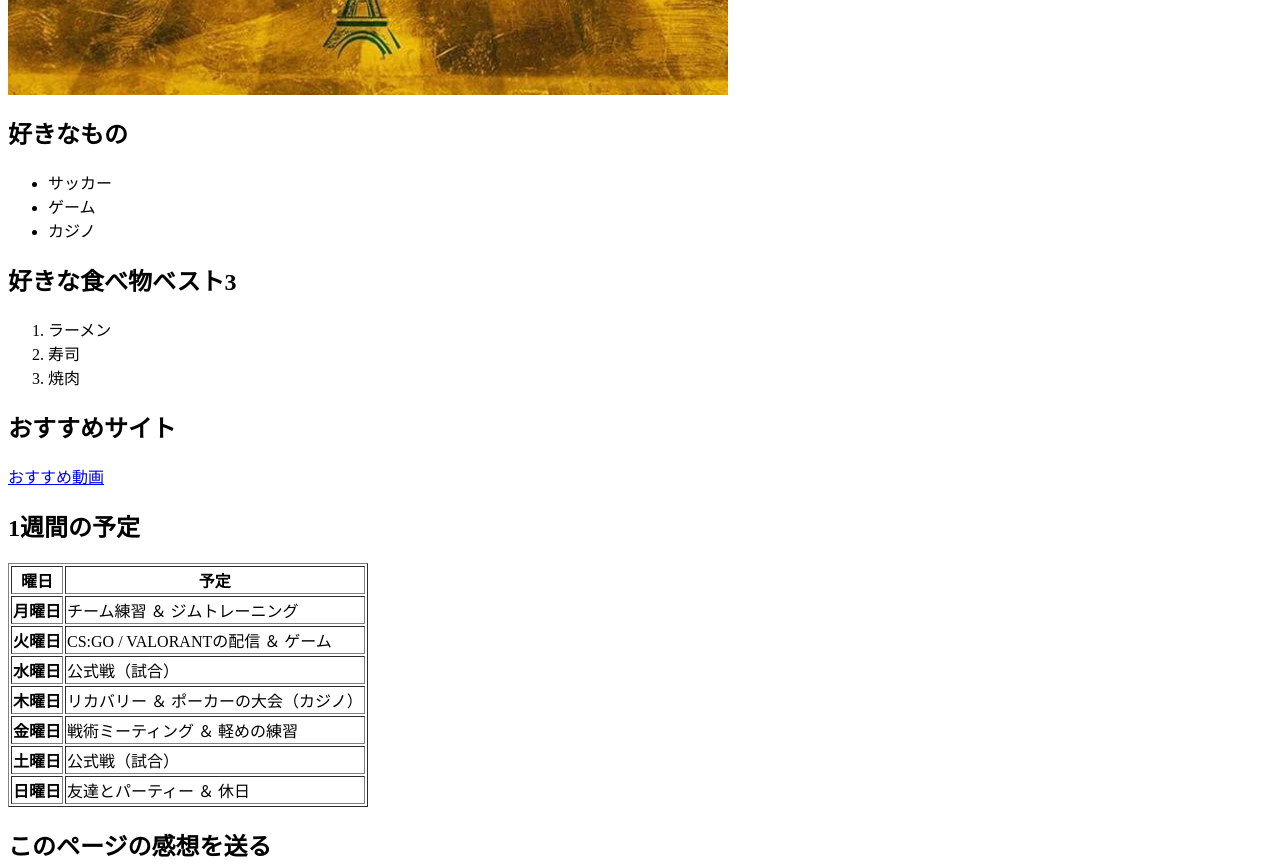
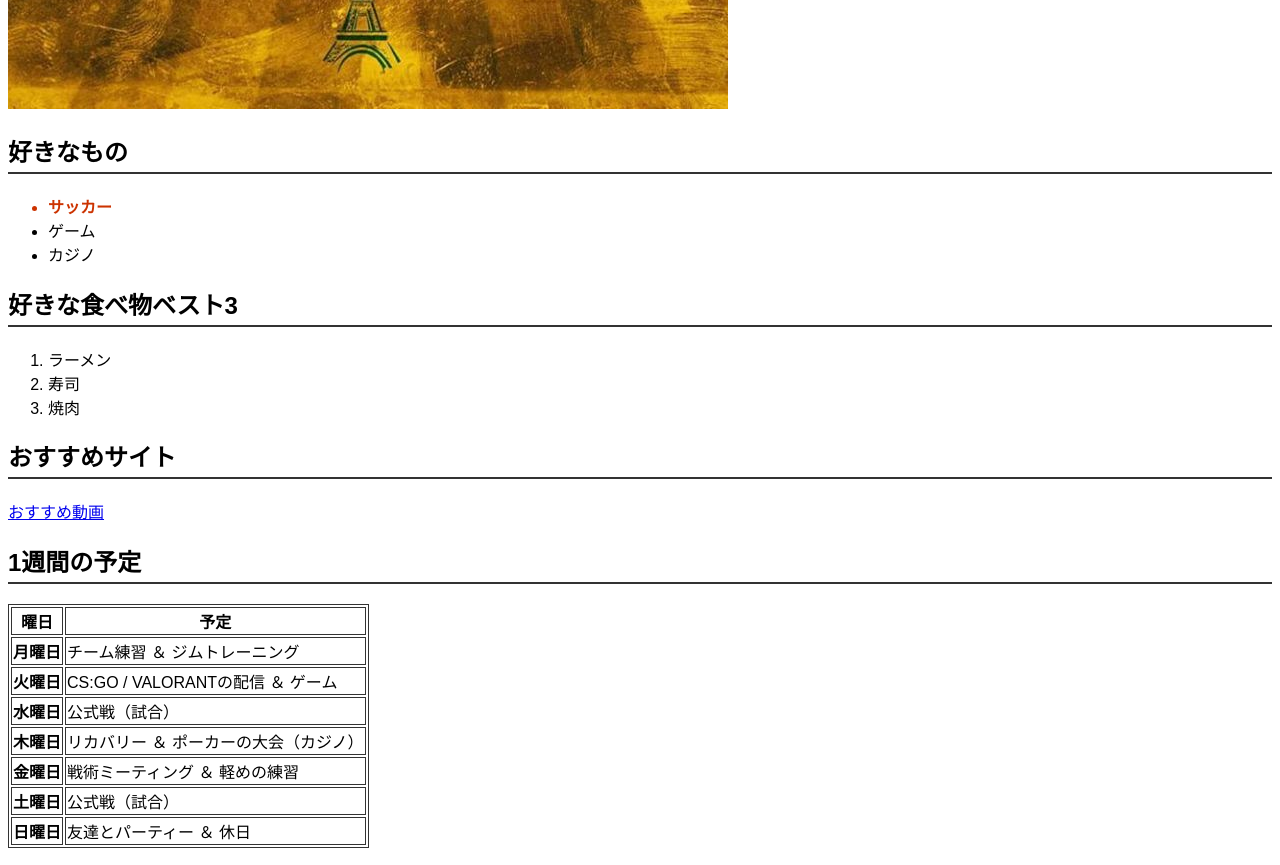
Before and after one commit to AriMarixx/profile, a plain HTML site: page index.html in a window 1280 px wide. Shown: the part 1300-2165 px from the top of the page. Drawn offline with Linux system fonts and the light colour scheme.

Commit message:
CSSを追加

```diff
--- /dev/null
+++ b/css/style.css
@@ -0,0 +1,26 @@
+/* ① body の指定 */
+body {
+    font-family: sans-serif;
+}
+
+/* ② h1 の指定 */
+h1 {
+    color: #333333;
+}
+
+/* ② h2 の指定（下線をつける） */
+h2 {
+    border-bottom: 2px solid #333333;
+    padding-bottom: 4px;
+}
+
+/* ③ 表の罫線指定 */
+table, th, td {
+    border: 1px solid #333333;
+}
+
+/* ④ 自分で決めた class の指定 */
+.favorite {
+    color: #cc3300;
+    font-weight: bold;
+}
--- a/index.html
+++ b/index.html
@@ -1,3 +1,13 @@
+<!DOCTYPE html>
+<html lang="ja">
+<head>
+    <meta charset="UTF-8">
+    <title>ネイマールjrのプロフィール</title>
+    <!-- CSSの読み込み -->
+    <link rel="stylesheet" href="css/style.css">
+</head>
+<body>
+
 <h1>ネイマールjr</h1>
 <p>無冠の帝王</p>
 
@@ -5,7 +15,7 @@
 
 <h2>好きなもの</h2>
 <ul>
-    <li>サッカー</li>
+    <li class="favorite">サッカー</li>
     <li>ゲーム</li>
     <li>カジノ</li>
 </ul>
@@ -21,7 +31,7 @@
 <p><a href="https://youtu.be/shH8uBcqREM">おすすめ動画</a></p>
 
 <h2>1週間の予定</h2>
-<table border="1">
+<table>
     <tr>
         <th>曜日</th>
         <th>予定</th>
@@ -77,3 +87,6 @@
 
     <button type="submit">送信する</button>
 </form>
+
+</body>
+</html>
```
